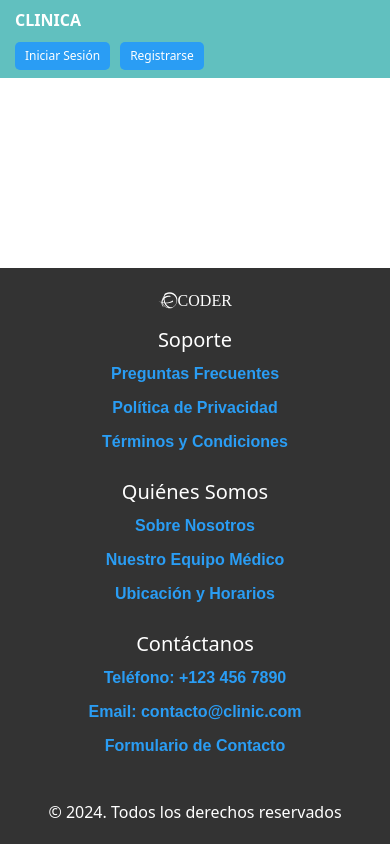
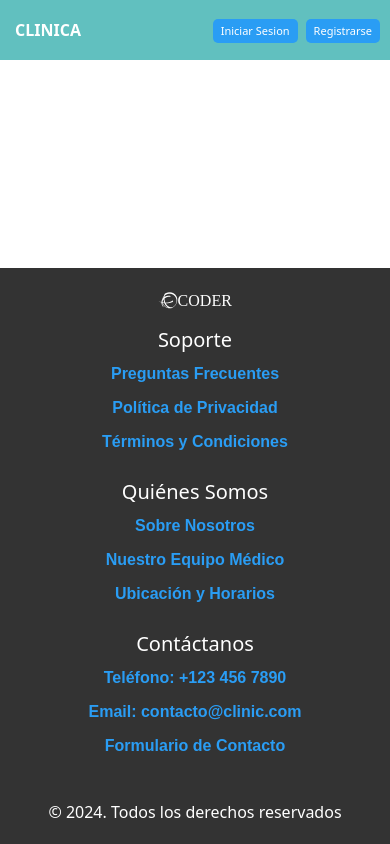
Before and after one commit to josema-P020/RollingClinic-1.0, a React (Vite) app: page / in a window 390 px wide. Built offline with nearby package versions, Linux system fonts and the light colour scheme.

Commit message:
se cambio la estructura del nav y se lo hizo responsive al navbar ademas de estilo

```diff
--- a/src/components/NavBar.jsx
+++ b/src/components/NavBar.jsx
@@ -6,22 +6,18 @@ function NavBar() {
   return (
     <>
       <div className="navbar">
-        <div className="envoltura-contenido">
-          {/* Sector Izquierdo - Logo */}
-          <div className="sector-izquierdo">
+        <div className="logo">
           <div className="nav_logo">CLINICA</div>
         </div>
 
-
-          {/* Sector Derecho - Opciones de Sesión */}
         <div className="sector-derecho">
           <div className="dropdown">
-              <button className="dropdown-button">Iniciar Sesión</button>
+            <button className="dropdown-button">Iniciar Sesion</button>
             <div className="dropdown-menu">
-                <NavLink to="/login-usuario" className="dropdown-link">
-                  Usuario
+              <NavLink to="/usuario" className="dropdown-link">
+                Paciente
               </NavLink>
-                <NavLink to="/login-doctor" className="dropdown-link">
+              <NavLink to="/doctor" className="dropdown-link">
                 Doctor
               </NavLink>
             </div>
@@ -30,13 +26,12 @@ function NavBar() {
           <div className="dropdown">
             <button className="dropdown-button">Registrarse</button>
             <div className="dropdown-menu">
-                <NavLink to="/registro-usuario" className="dropdown-link">
-                  Usuario
+              <NavLink to="/usuario" className="dropdown-link">
+                Paciente
               </NavLink>
-                <NavLink to="/registro-doctor" className="dropdown-link">
+              <NavLink to="/doctor" className="dropdown-link">
                 Doctor
               </NavLink>
-              </div>
             </div>
           </div>
         </div>
--- a/src/css/navbar.css
+++ b/src/css/navbar.css
@@ -10,33 +10,24 @@
   width: 100%;
   display: flex;
   align-items: center;
-  justify-content: space-between;
+  justify-content: space-around;
   background: #61c0bf;
   padding: 0 15px;
-}
-
-.envoltura-contenido {
-  display: flex;
-  justify-content: space-between;
-  margin: 0 15px;
-  width: 100%;
-  align-items: center;
 }
 
 .nav_logo {
   font-weight: bold;
   font-size: 20px;
   color: white;
+  white-space: nowrap;
+  margin-left: 15px;
 }
 
-
 .sector-derecho {
+  margin-right: 10px;
   display: flex;
   gap: 15px;
-}
-
-.dropdown {
-  position: relative;
+  align-items: center;
 }
 
 .dropdown-button {
@@ -53,17 +44,21 @@
   background-color: #1f80d3;
 }
 
+.dropdown {
+  position: relative;
+}
 
 .dropdown-menu {
   display: none;
   position: absolute;
-  top: 40px;
+  top: calc(100% + 5px);
   right: 0;
   background-color: white;
   border-radius: 5px;
   box-shadow: 0 4px 8px rgba(0, 0, 0, 0.1);
   z-index: 100;
   flex-direction: column;
+  width: 180px;
 }
 
 .dropdown-menu .dropdown-link {
@@ -71,6 +66,7 @@
   text-decoration: none;
   color: #333;
   transition: background-color 0.3s ease;
+  font-size: 14px;
 }
 
 .dropdown-menu .dropdown-link:hover {
@@ -81,8 +77,7 @@
   display: flex;
 }
 
-
-@media (max-width: 1200px) {
+@media (max-width: 768px) {
   .navbar {
     padding: 0 10px;
   }
@@ -91,68 +86,48 @@
     font-size: 18px;
   }
 
-  .menu-central .navlink-style {
-    font-size: 14px;
-  }
-
   .sector-derecho {
     gap: 10px;
+    flex-wrap: wrap;
+    justify-content: flex-end;
   }
 
   .dropdown-button {
     padding: 6px 12px;
-    font-size: 14px;
-  }
-}
-
-@media (max-width: 768px) {
-  .navbar {
-    flex-direction: column;
-    align-items: flex-start;
-    height: auto;
-    padding: 10px;
-  }
-
-  .envoltura-contenido {
-    flex-direction: column;
-    align-items: flex-start;
-  }
-
-  .menu-central {
-    display: none;
-  }
-
-  .sector-derecho {
-    margin-top: 10px;
+    font-size: 12px;
   }
 
   .dropdown-menu {
-    position: relative;
-    top: 0;
-    right: 0;
-    width: 100%;
+    width: 150px;
+    font-size: 12px;
   }
 
   .dropdown-menu .dropdown-link {
-    text-align: left;
+    padding: 8px;
   }
 }
 
 @media (max-width: 480px) {
   .navbar {
-    padding: 5px;
+    flex-wrap: nowrap;
+    padding: 0 30px;
   }
 
   .nav_logo {
     font-size: 16px;
   }
 
-  .dropdown-button {
-    padding: 5px 10px;
-    font-size: 12px;
+  .sector-derecho {
+    gap: 8px;
   }
 
-  .dropdown-menu .dropdown-link {
-    font-size: 14px;
+  .dropdown-button {
+    padding: 4px 8px;
+    font-size: 11px;
+  }
+
+  .dropdown-menu {
+    width: 120px;
+    font-size: 11px;
   }
 }
```
Lines whose indentation alone changed are shown as unchanged.
